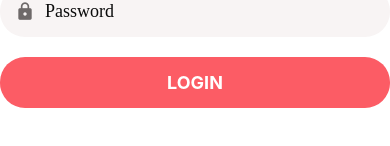
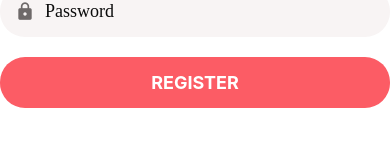
Before and after one commit to howhowkhain/React-Native-DoneWithIt, a React Native app: screen / in a window 390 px wide. Shown: the part 166-312 px from the top of the page. Built offline with nearby package versions, Linux system fonts and the light colour scheme.

Commit message:
Forms-Exercise-Register Screen

```diff
--- a/app/screens/RegisterScreen.js
+++ b/app/screens/RegisterScreen.js
@@ -45,7 +45,7 @@ function RegisterScreen(props) {
               secureTextEntry={true}
               textContentType={"password"}
             />
-            <SubmitButton title="Login" />
+            <SubmitButton title="Register" />
           </>
         }
       </AppForm>
```
